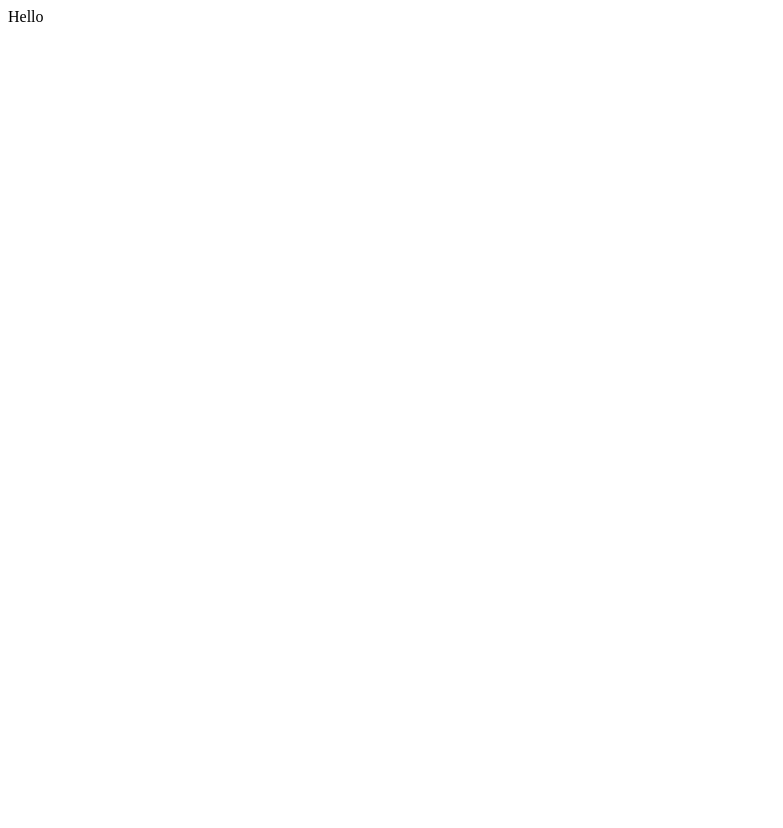
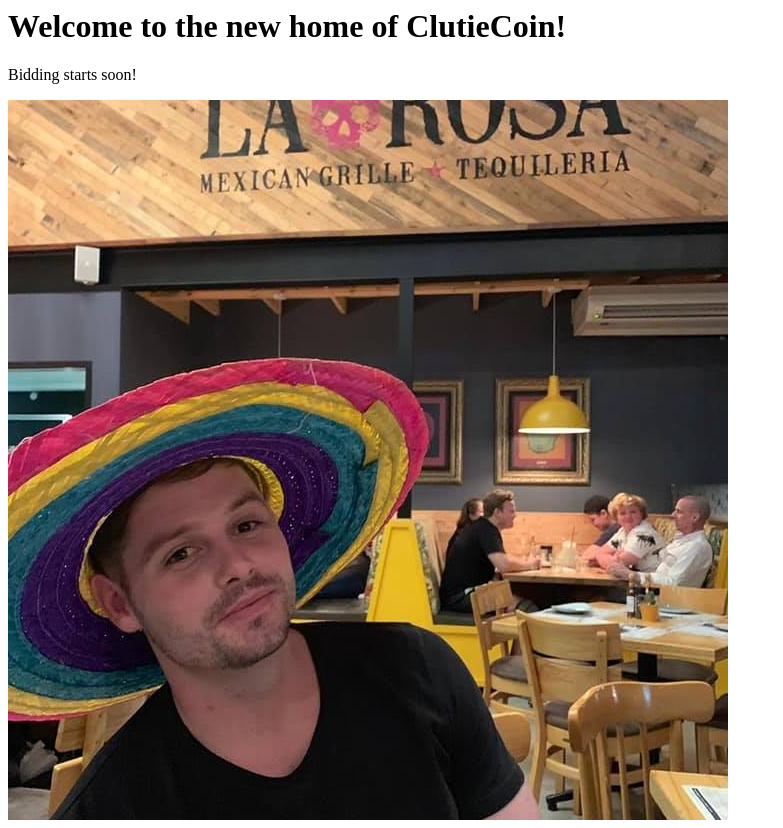
Before and after one commit to stephan-marais/stephan-marais.github.io, a plain HTML site: page index.html in a window 1280 px wide. Shown: the whole page, without its empty margins (0-783 px from the left). Before the commit the page ends 800 px from the top, so only its background shows below. Drawn offline with Linux system fonts and the light colour scheme.

Commit message:
Add img in html

```diff
--- a/index.html
+++ b/index.html
@@ -1 +1,4 @@
-Hello
+<h1>Welcome to the new home of ClutieCoin!</h1>
+<p>Bidding starts soon!</p>
+
+<img src="./img/clutiecoin.jpeg" />
```
